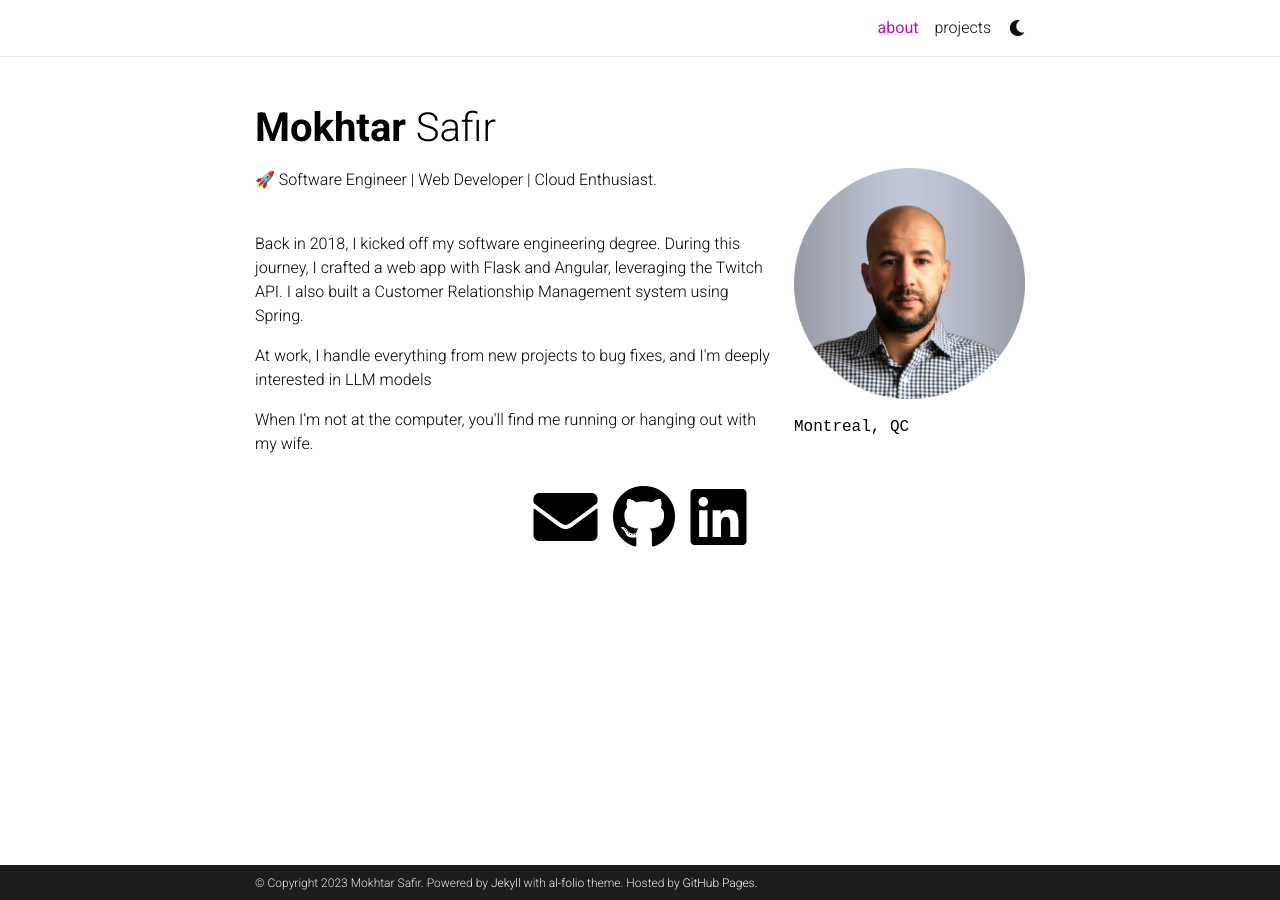
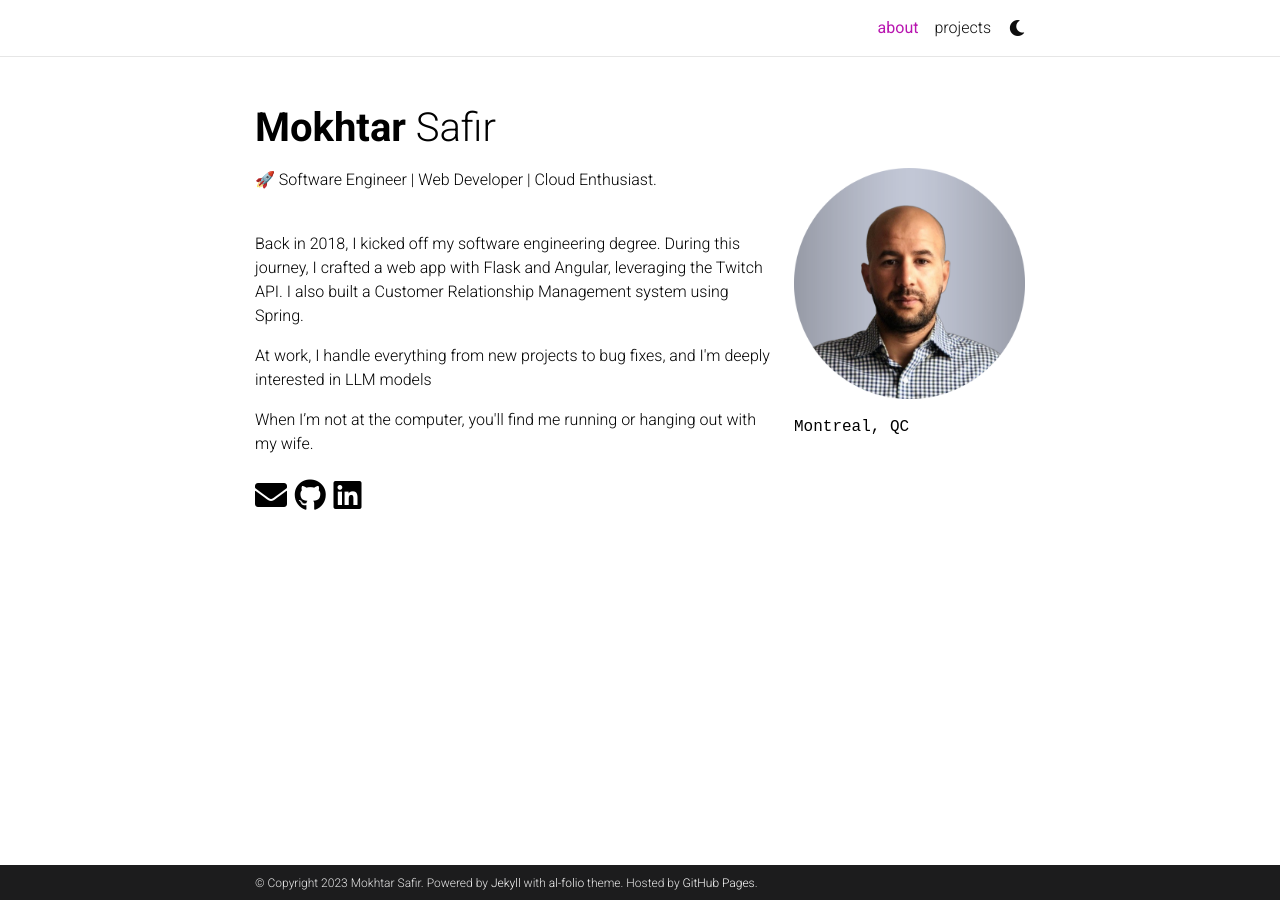
Before and after one commit to cryptoswarm/cryptoswarm.github.io, a Jekyll site: the page built from _pages/about.md, in a window 1280 px wide. Built offline with Jekyll 4.4.1, drawn with Linux system fonts in a browser that asks for light colours; full-size pictures stand in for the smaller copies a plugin makes; emoji names are drawn with the system emoji font; comment, search, counter and statistics services are not loaded; a style sheet for code colours, icons or effects is not loaded.

Commit message:
resize icons

```diff
--- a/_sass/_base.scss
+++ b/_sass/_base.scss
@@ -236,9 +236,9 @@ blockquote {
 // Social (bottom)
 
 .social {
-  text-align: center;
+  text-align: left;
   .contact-icons {
-    font-size: 4rem;
+    font-size: 2rem;
     a {
       i::before {
         color: var(--global-text-color);
@@ -582,3 +582,7 @@ html.transition *:after {
     }
   }
 }
+
+.toggle-container:hover{
+  color: var(--global-hover-color);
+}
```
